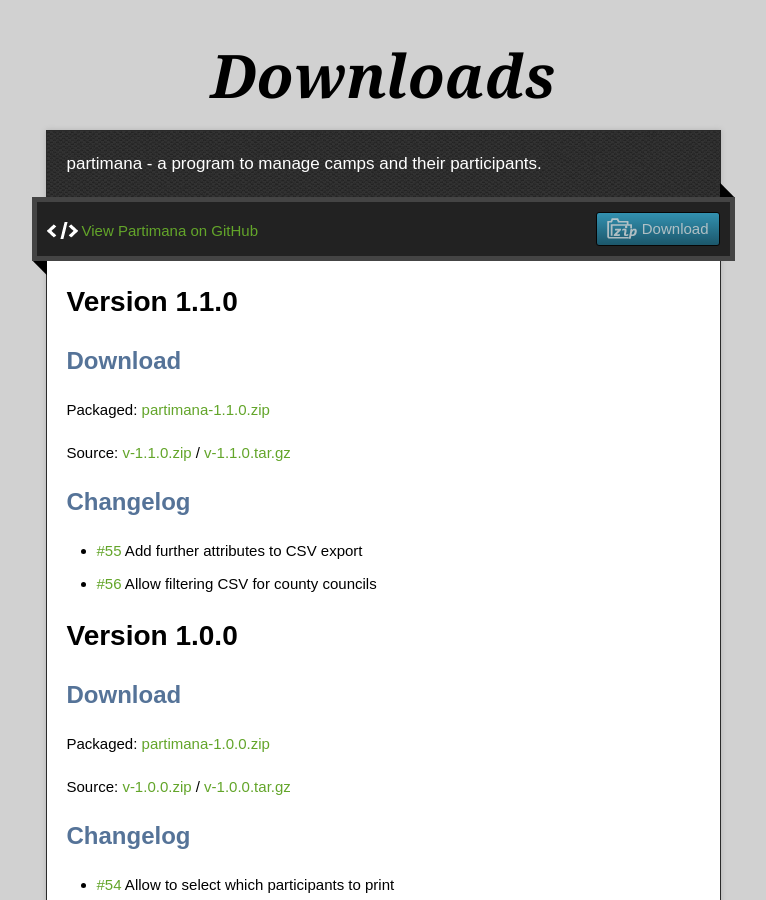
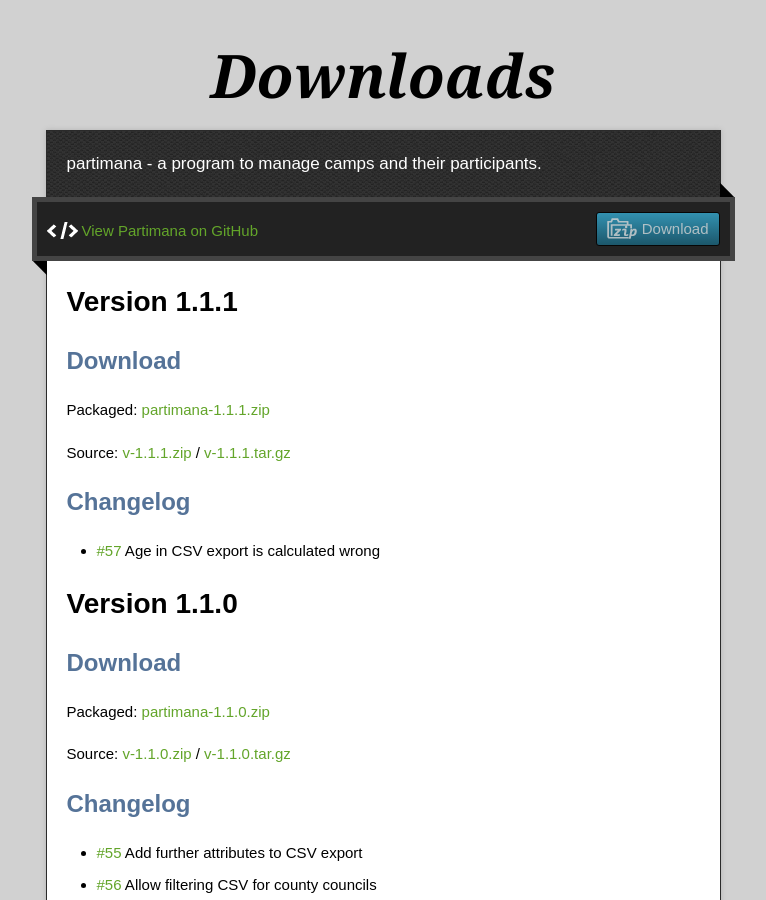
Before and after one commit to croesch/partimana, a Jekyll site: the page built from downloads.md, in a window 1280 px wide and 900 px high. Shown: the whole window, without its empty margins (257-1023 px from the left). Built offline with Jekyll 4.4.1, drawn with Linux system fonts in a browser that asks for light colours.

Commit message:
Publish 1.1.1

```diff
--- a/_layouts/default.html
+++ b/_layouts/default.html
@@ -28,7 +28,7 @@
         <div id="main" role="main">
             <div class="download-bar">
                 <div class="inner">
-                    <a href="https://github.com/croesch/partimana/releases/download/v-1.1.0/partimana-1.1.0-bin.zip"
+                    <a href="https://github.com/croesch/partimana/releases/download/v-1.1.1/partimana-1.1.1-bin.zip"
                        class="download-button zip"><span>Download</span></a>
                     <a href="https://github.com/croesch/partimana" class="code">View Partimana on GitHub</a>
                 </div>
--- a/downloads.md
+++ b/downloads.md
@@ -2,6 +2,16 @@
 layout: default
 title: Downloads
 ---
+
+# Version 1.1.1
+
+## Download
+Packaged: [partimana-1.1.1.zip](https://github.com/croesch/partimana/releases/download/v-1.1.1/partimana-1.1.1-bin.zip)
+
+Source: [v-1.1.1.zip](https://github.com/croesch/partimana/archive/v-1.1.1.zip) /  [v-1.1.1.tar.gz](https://github.com/croesch/partimana/archive/v-1.1.1.tar.gz)
+
+## Changelog
+* [#57](https://github.com/croesch/partimana/issues/57) Age in CSV export is calculated wrong
 
 # Version 1.1.0
 
```
